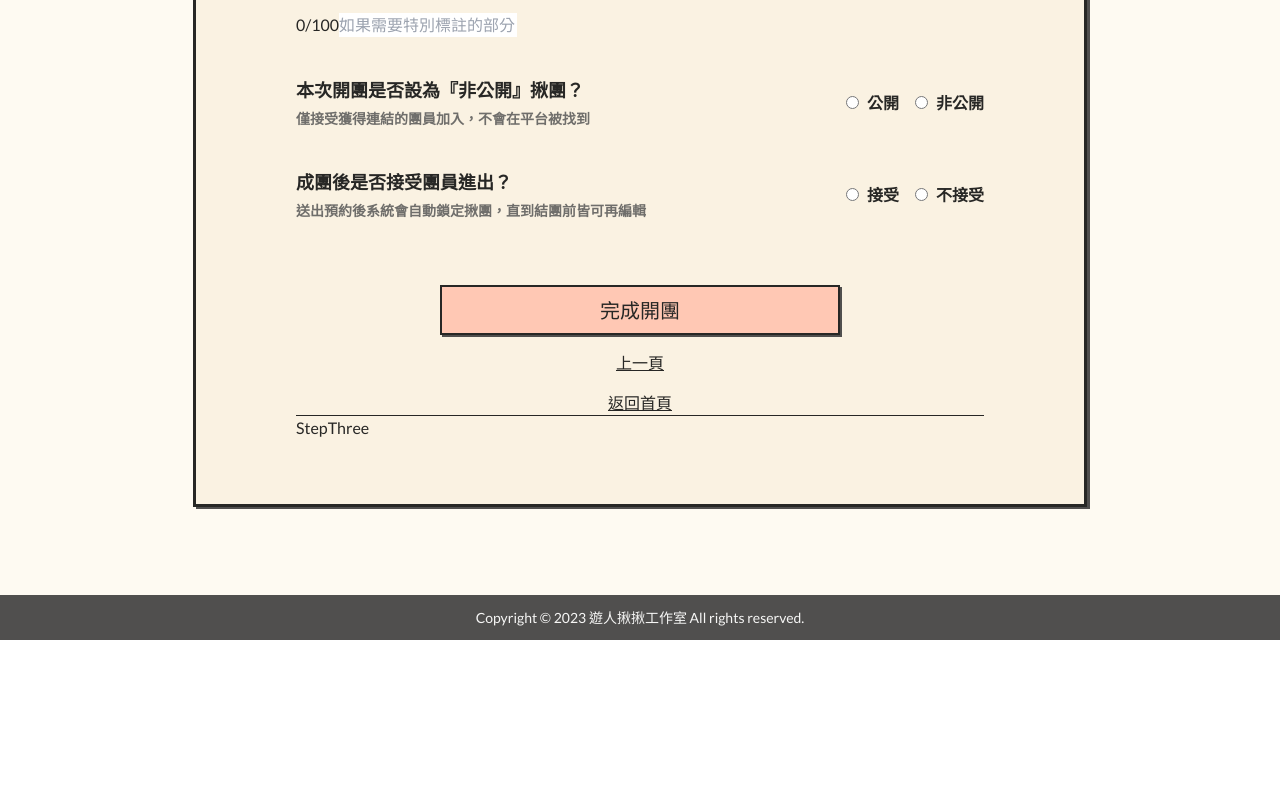
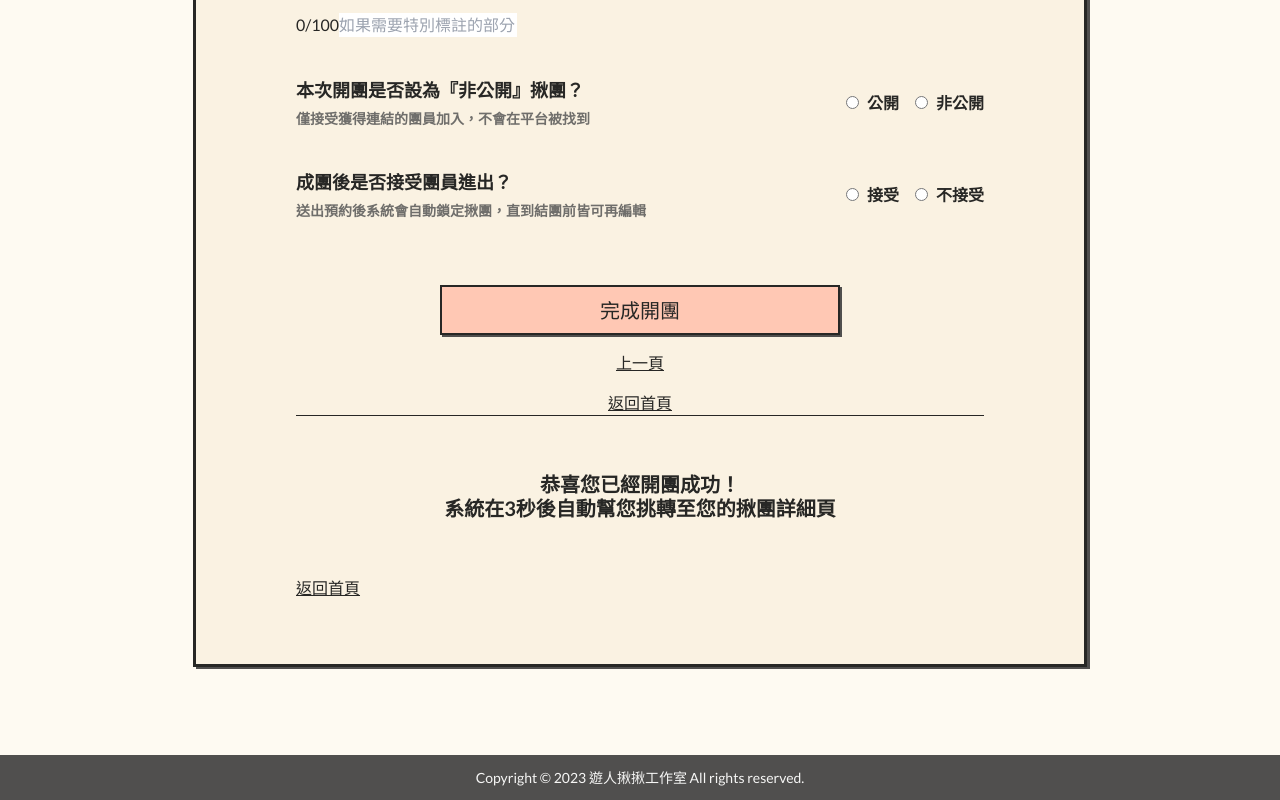
Before and after one commit to star82620/join-joy, a Next.js app: page /create-group in a window 1280 px wide. Shown: the part 1710-2510 px from the top of the page. Before the commit the page ends 2350 px from the top, so only its background shows below. Built offline with nearby package versions, Linux system fonts and the light colour scheme.

Commit message:
update/ StepThree layout

```diff
--- a/modules/CreateGroup/StepThree.tsx
+++ b/modules/CreateGroup/StepThree.tsx
@@ -1,5 +1,16 @@
 import React from "react";
+import Link from "@/common/components/GeneralLink";
 
 export default function StepThree() {
-  return <div>StepThree</div>;
+  return (
+    <>
+      <div className="flex flex-col justify-center items-center py-14">
+        <p className="text-xl font-semibold leading-6">恭喜您已經開團成功！</p>
+        <p className="text-xl font-semibold leading-6">
+          系統在3秒後自動幫您挑轉至您的揪團詳細頁
+        </p>
+      </div>
+      <Link href="/">返回首頁</Link>
+    </>
+  );
 }
--- a/modules/CreateGroup/index.tsx
+++ b/modules/CreateGroup/index.tsx
@@ -12,7 +12,7 @@ export default function CreateGroup() {
   const activePage = "";
   return (
     <Wrapper title={title} titleStyle="font-semibold text-xl leading-[1.2]">
-      <div className="w-[688px] flex flex-col items-center gap-8">
+      <div className="w-[688px] md:w-full flex flex-col items-center gap-8">
         <ProgressBar active={activePage} />
         <div className="w-full">
           表單元件包含下一步按鈕
```
